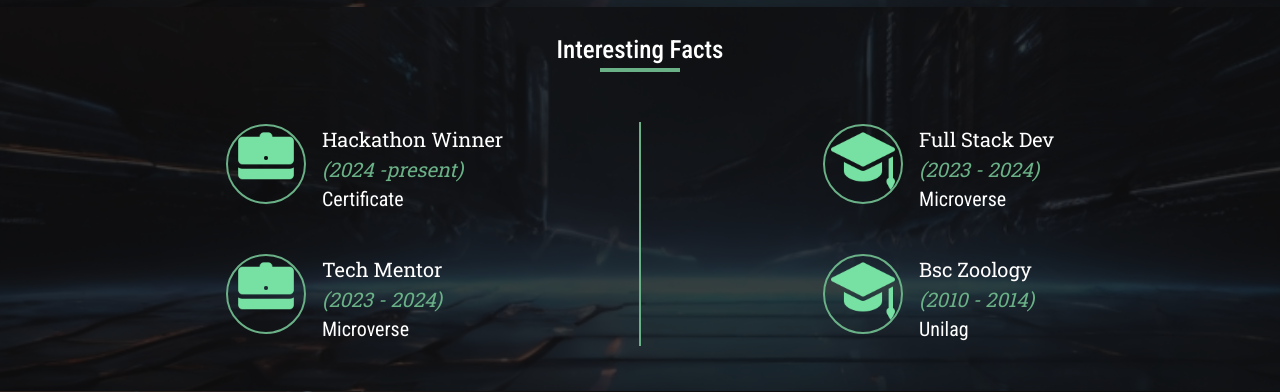
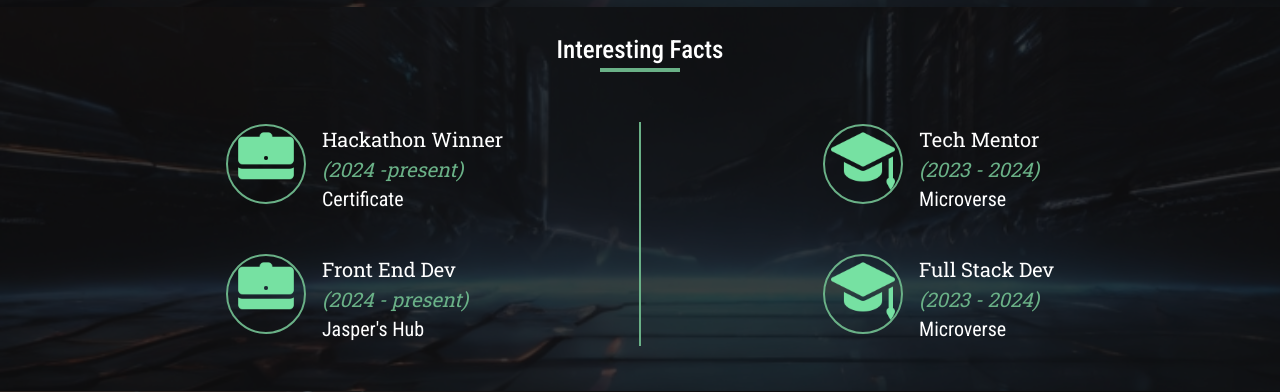
Before and after one commit to Ayokunnumi1/ayokunnumi-portfolio, a React (Create React App) app: page / in a window 1280 px wide. Shown: the part 3480-3872 px from the top of the page. Built offline with nearby package versions, Linux system fonts and the light colour scheme.

Commit message:
Update interesting facts section

```diff
--- a/src/component/InterestingFacts.js
+++ b/src/component/InterestingFacts.js
@@ -44,12 +44,12 @@ const InterestingFacts = () => {
                 />
               </div>
               <div>
-                <h4 className="qualification">Tech Mentor</h4>
+                <h4 className="qualification">Front End Dev</h4>
                 <p className="text-custom-green qualification-date">
-                  (<span>2023 - </span>
-                  <span>2024</span>)
+                  (<span>2024 - </span>
+                  <span>present</span>)
                 </p>
-                <p className="qualification-sch">Microverse</p>
+                <p className="qualification-sch">Jasper's Hub</p>
               </div>
             </div>
           </div>
@@ -67,7 +67,7 @@ const InterestingFacts = () => {
                 />
               </div>
               <div>
-                <h4 className="qualification">Full Stack Dev</h4>
+                <h4 className="qualification">Tech Mentor</h4>
                 <p className="text-custom-green qualification-date">
                   (<span>2023 - </span>
                   <span>2024</span>)
@@ -84,12 +84,12 @@ const InterestingFacts = () => {
                 />
               </div>
               <div>
-                <h4 className="qualification">Bsc Zoology</h4>
+                <h4 className="qualification">Full Stack Dev</h4>
                 <p className="text-custom-green qualification-date">
-                  (<span>2010 - </span>
-                  <span>2014</span>)
+                  (<span>2023 - </span>
+                  <span>2024</span>)
                 </p>
-                <p className="qualification-sch">Unilag</p>
+                <p className="qualification-sch">Microverse</p>
               </div>
             </div>
           </div>
```
